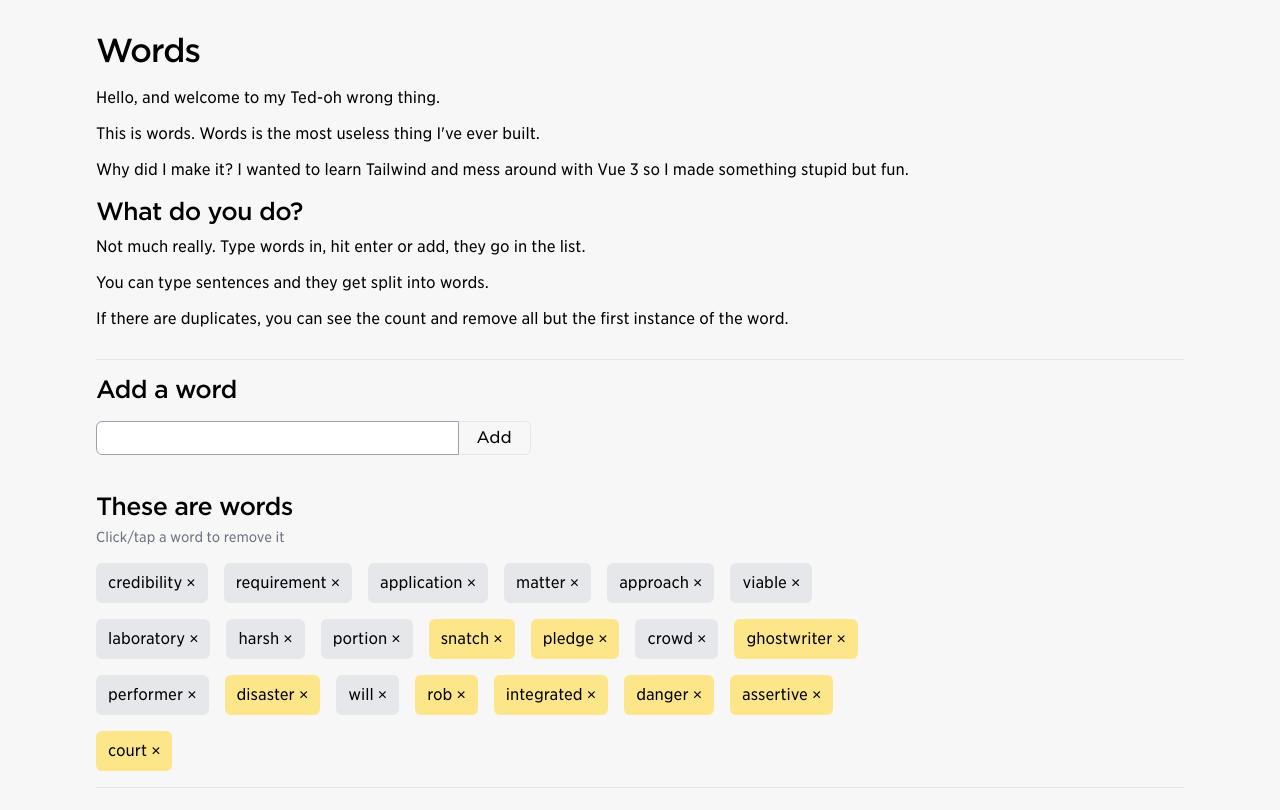
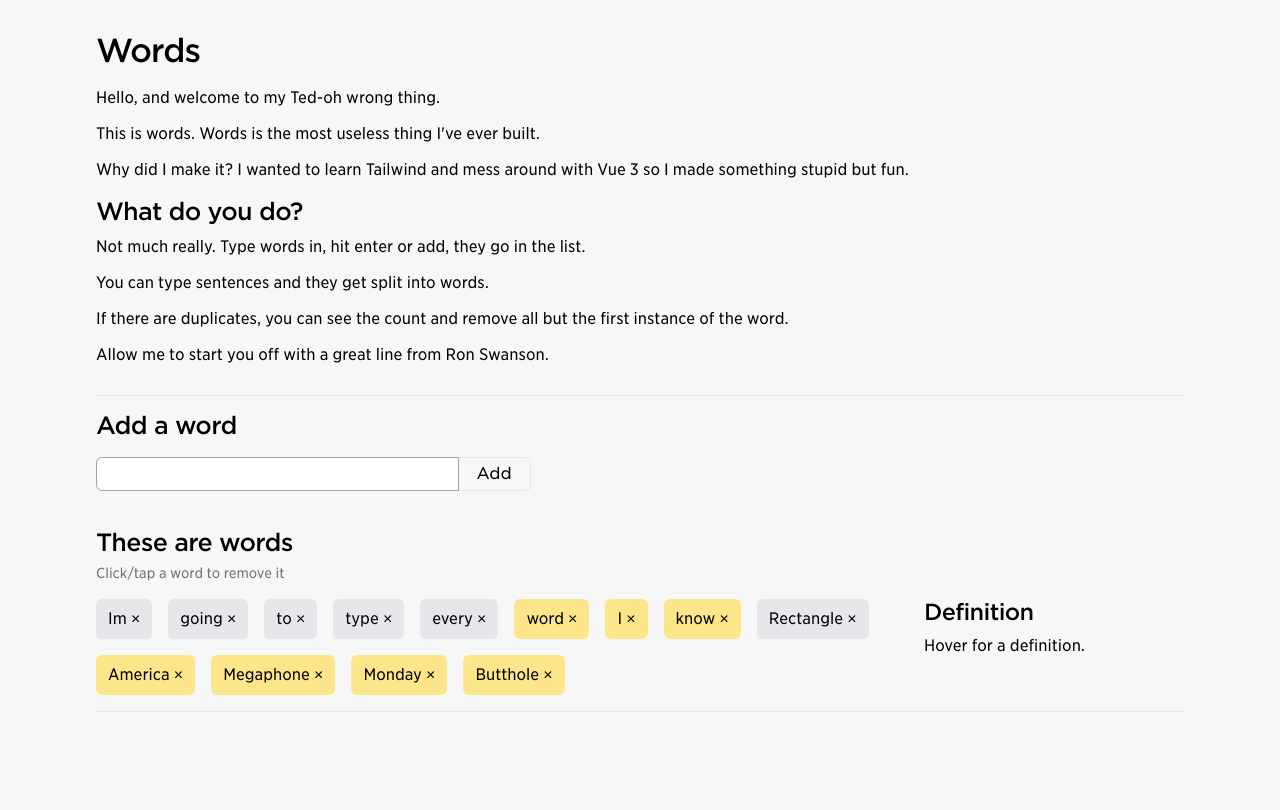
Before and after one commit to mattander/words, a Vue app: page / in a window 1280 px wide. Built offline with nearby package versions, Linux system fonts and the light colour scheme.

Commit message:
WIP: i want to add hover for definition support

```diff
--- a/src/App.vue
+++ b/src/App.vue
@@ -20,15 +20,18 @@
                 If there are duplicates, you can see the count and remove all
                 but the first instance of the word.
             </p>
+            <p>Allow me to start you off with a great line from Ron Swanson.</p>
         </standard-grid>
         <Heading class="h3" level="2">Add a word</Heading>
         <TextInput
             class="rounded-r-none"
             v-model="wordInputValue"
-            @keyup.enter="addWords"
+            @keyup.enter="addWords(wordInputValue)"
         />
 
-        <btn class="border-l-0 rounded-l-none" @click="addWords">Add</btn>
+        <btn class="border-l-0 rounded-l-none" @click="addWords(wordInputValue)"
+            >Add</btn
+        >
         <br />
 
         <section v-if="duplicates.length">
@@ -71,6 +74,10 @@
                     {{ word }}
                 </Box>
             </div>
+            <template v-slot:sidebar>
+                <Heading level="4">Definition</Heading>
+                <p>Hover for a definition.</p>
+            </template>
         </standard-grid>
     </main>
 </template>
@@ -88,27 +95,27 @@ const btn = Button;
 const wordInputValue = ref('');
 
 const words = ref([
-    'credibility',
-    'requirement',
-    'application',
-    'matter',
-    'approach',
-    'viable',
-    'laboratory',
-    'harsh',
-    'portion',
-    'snatch',
-    'pledge',
-    'crowd',
-    'ghostwriter',
-    'performer',
-    'disaster',
-    'will',
-    'rob',
-    'integrated',
-    'danger',
-    'assertive',
-    'court',
+    // 'credibility',
+    // 'requirement',
+    // 'application',
+    // 'matter',
+    // 'approach',
+    // 'viable',
+    // 'laboratory',
+    // 'harsh',
+    // 'portion',
+    // 'snatch',
+    // 'pledge',
+    // 'crowd',
+    // 'ghostwriter',
+    // 'performer',
+    // 'disaster',
+    // 'will',
+    // 'rob',
+    // 'integrated',
+    // 'danger',
+    // 'assertive',
+    // 'court',
 ]);
 
 const wordMap = computed(() => {
@@ -121,10 +128,12 @@ const wordMap = computed(() => {
     );
 });
 
-const addWords = () => {
-    if (!wordInputValue.value.trim()) return;
-    words.value.push(...wordInputValue.value.split(/\s/));
-    wordInputValue.value = '';
+const addWords = (string) => {
+    if (!string.trim()) return;
+    words.value.push(
+        ...string.split(/\s/).map((word) => word.replace(/\W/gi, ''))
+    );
+    string = '';
 };
 
 const removeDuplicates = (array) => {
@@ -136,5 +145,9 @@ const duplicates = computed(() =>
     wordMap.value.filter(([word, count]) => count > 1)
 );
 
+addWords(
+    `I'm going to type every word I know! Rectangle. America. Megaphone. Monday. Butthole.`
+);
+
 // Check out https://github.com/vuejs/rfcs/blob/script-setup-2/active-rfcs/0000-script-setup.md
 </script>
```
